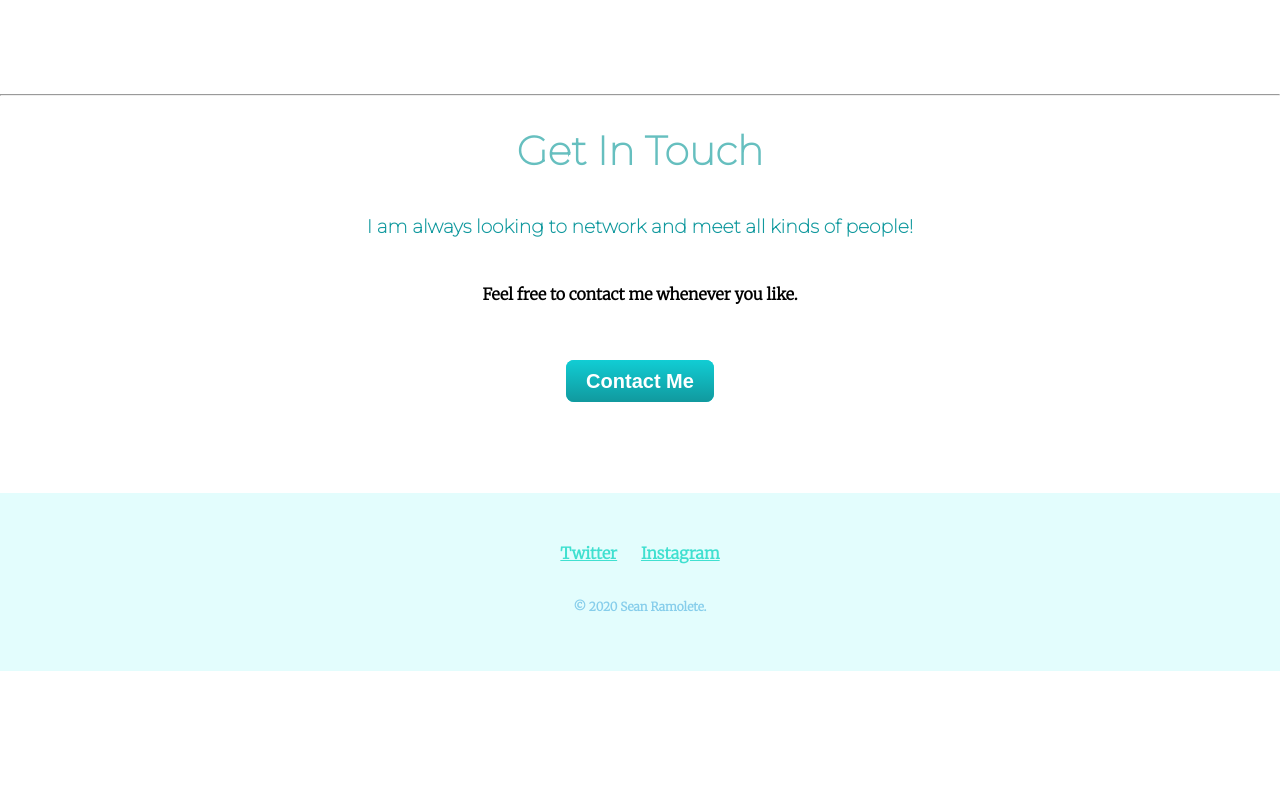
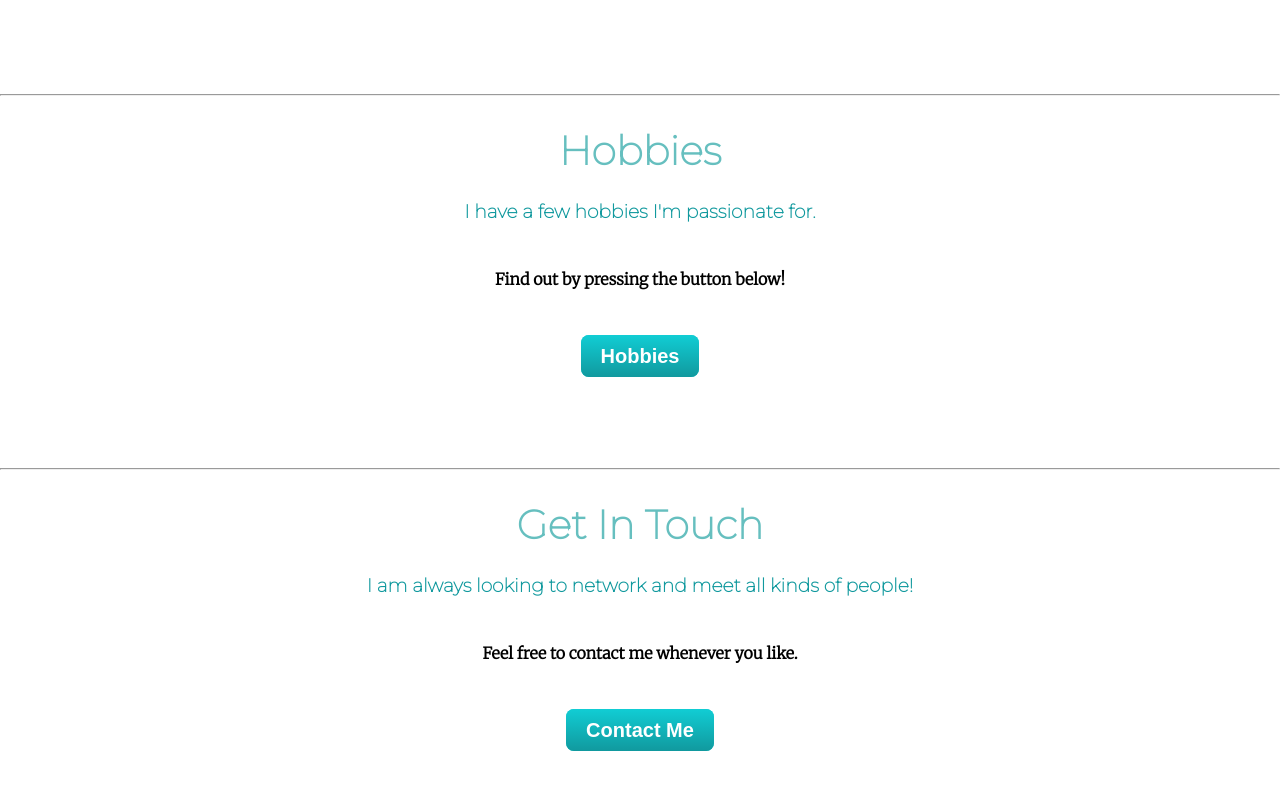
Before and after one commit to mxlloe/first-css-website, a plain HTML site: page index.html in a window 1280 px wide. Shown: the part 1420-2220 px from the top of the page. Before the commit the page ends 2091 px from the top, so only its background shows below. Drawn offline with Linux system fonts and the light colour scheme.

```diff
--- a/css/style.css
+++ b/css/style.css
@@ -1,9 +1,17 @@
 body {
+    animation: transitionIn 0.75s;
     font-family: 'Merriweather', serif;
     margin: 0;
     text-align: center;
     font-weight: bolder;
+    opacity: 1;
+    transition: 1s opacity;
 
+}
+
+body.fade-out {
+    opacity: 0;
+    transition: none;
 }
 
 h1 {
@@ -46,7 +54,8 @@ h3 {
 
 .bottom-container {
     background-color: #e3fdfd;
-    padding: 50px 0 20px;
+    padding: 50px 0 50px;
+    margin-top: 80px;
 }
 
 .skill-row {
@@ -86,12 +95,12 @@ p {
 }
 
 .contact-message {
-    width: 40%;
-    margin: 40px auto 60px;
+    width: 30%;
+    margin: 40px auto 50px;
 }
 
 .get-in-touch {
-    padding-bottom: 20px;
+    padding-bottom: 5px;
 }
 
 .btn {
@@ -121,6 +130,33 @@ p {
     text-decoration: none;
   }
 
+  .hobbies-link {
+    background: #11cdd4;
+    background-image: -webkit-linear-gradient(top, #11cdd4, #11999e);
+    background-image: -moz-linear-gradient(top, #11cdd4, #11999e);
+    background-image: -ms-linear-gradient(top, #11cdd4, #11999e);
+    background-image: -o-linear-gradient(top, #11cdd4, #11999e);
+    background-image: linear-gradient(to bottom, #11cdd4, #11999e);
+    -webkit-border-radius: 8;
+    -moz-border-radius: 8;
+    border-radius: 8px;
+    font-family: Arial;
+    color: #ffffff;
+    font-size: 20px;
+    padding: 10px 20px 10px 20px;
+    text-decoration: none;
+  }
+
+  .hobbies-link:hover {
+    background: #30e3cb;
+    background-image: -webkit-linear-gradient(top, #30e3cb, #2bc4ad);
+    background-image: -moz-linear-gradient(top, #30e3cb, #2bc4ad);
+    background-image: -ms-linear-gradient(top, #30e3cb, #2bc4ad);
+    background-image: -o-linear-gradient(top, #30e3cb, #2bc4ad);
+    background-image: linear-gradient(to bottom, #30e3cb, #2bc4ad);
+    text-decoration: none;
+  }
+
   a {
       color: turquoise;
       margin: 10px 10px;
@@ -137,3 +173,15 @@ p {
       font-size: 0.75em;
       padding: 20px 0;
   }
+/** page loading animation **/
+@keyframes transitionIn {
+    from {
+        opacity: 0;
+        transform:rotate(-10px)
+    }
+
+    to {
+        opacity: 1;
+        transform:rotate(0);
+    }
+}
--- a/index.html
+++ b/index.html
@@ -41,6 +41,14 @@
           </div>
         </div>
         <hr>
+        <div class="hobbies">
+          <h2 class="get-in-touch">Hobbies</h2>
+          <h3>I have a few hobbies I'm passionate for.</h3>
+          <p class="contact-message">Find out by pressing the button below!</p>
+          <a class="hobbies-link" href="hobbies.html">Hobbies</a>
+        </div>
+      </div>
+      <hr>
         <div class="contact-me">
           <h2 class="get-in-touch">Get In Touch</h2>
           <h3>I am always looking to network and meet all kinds of people!</h3>
@@ -48,7 +56,6 @@
           <a class="btn" href="mailto:ramoletesean28@gmail.com">Contact Me</a>
         </div>
       </div>
-
       <div class="bottom-container">
         <a class="footer-link" href="https://twitter.com/seanramoIete">Twitter</a>
         <a class="footer-link" href="https://www.instagram.com/seanramolete">Instagram</a>
```
Also changed, not shown: hobbies.html (added, +21 -0 lines).
